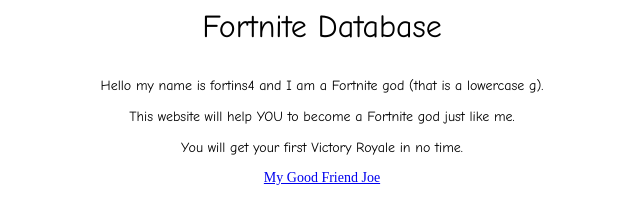
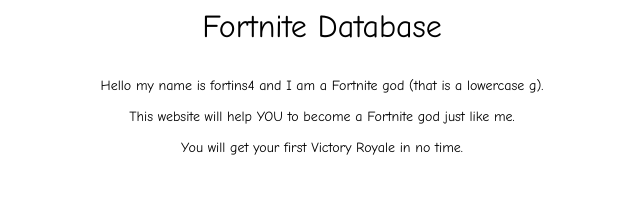
Before and after one commit to fortins4/fortins4.github.io, a plain HTML site: page index.html in a window 1280 px wide. Shown: the whole page, without its empty margins (318-958 px from the left). Drawn offline with Linux system fonts and the light colour scheme.

Commit message:
sup mate
hi

```diff
--- a/index.html
+++ b/index.html
@@ -6,5 +6,4 @@ Fortnite Database
 <center> <p style="font-family:'Comic Sans MS';font-size:14px;">Hello my name is fortins4 and I am a Fortnite god (that is a lowercase g).</p>
 <center> <p style="font-family:'Comic Sans MS';font-size:14px;">This website will help YOU to become a Fortnite god just like me.</p>
 <center> <p style="font-family:'Comic Sans MS';font-size:14px;">You will get your first Victory Royale in no time.</p>
-<center> <p style="font-family:'Comic Sand MS';font-size:14px;"><a href="joespoetrycorner.github.io">My Good Friend Joe</a> </p>
 </body>
```
